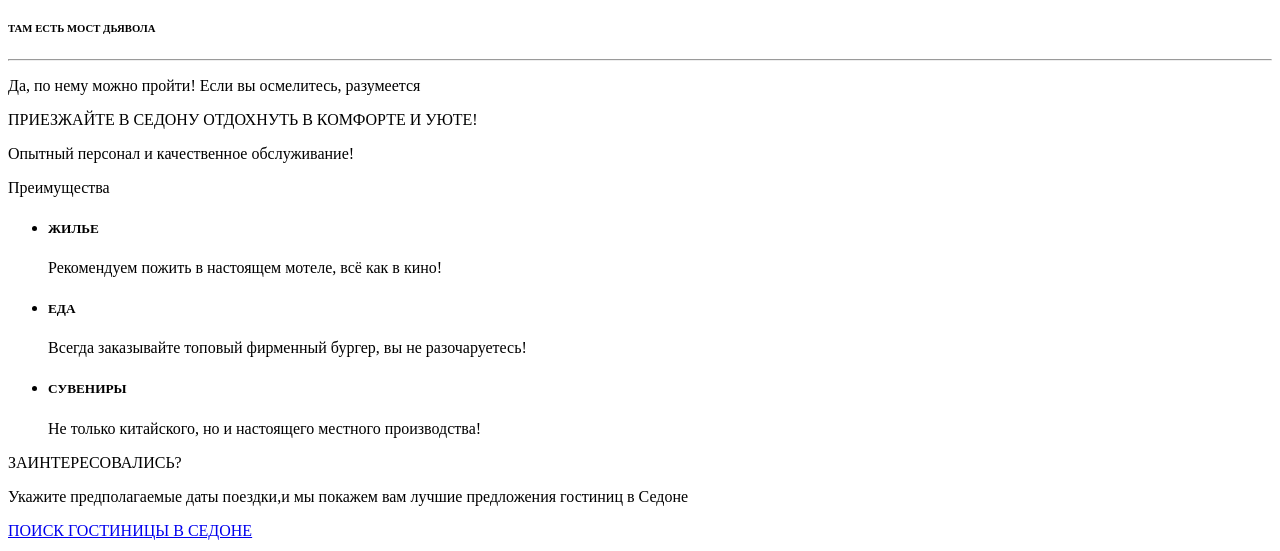
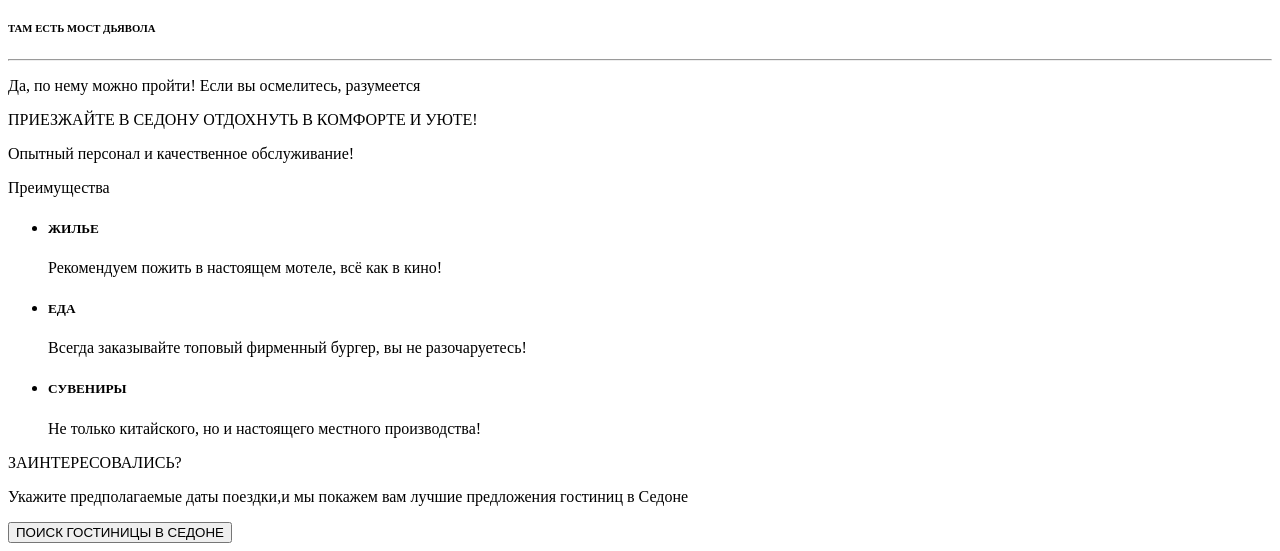
Before and after one commit to lvitskaya/2315389-sedona-36, a plain HTML site: page index.html in a window 1280 px wide. Shown: the part 807-1358 px from the top of the page. Drawn offline with Linux system fonts and the light colour scheme.

Commit message:
кнопка поиск гостиницы в Седоне

```diff
--- a/index.html
+++ b/index.html
@@ -111,7 +111,9 @@
 <section class="search">
      <p>ЗАИНТЕРЕСОВАЛИСЬ?</p>
      <p class="search-description">Укажите предполагаемые даты поездки,и мы покажем вам лучшие предложения гостиниц в Седоне</p>
-      <a class="search-buttom" href="#"> ПОИСК ГОСТИНИЦЫ В СЕДОНЕ</a>
+      <form class="search-form" action="https://echo.htmlacademy.ru" method="post">
+     <button class="button" type="submit">ПОИСК ГОСТИНИЦЫ В СЕДОНЕ</button>
+      </form>
 </section>
 
 <section class=""
```
